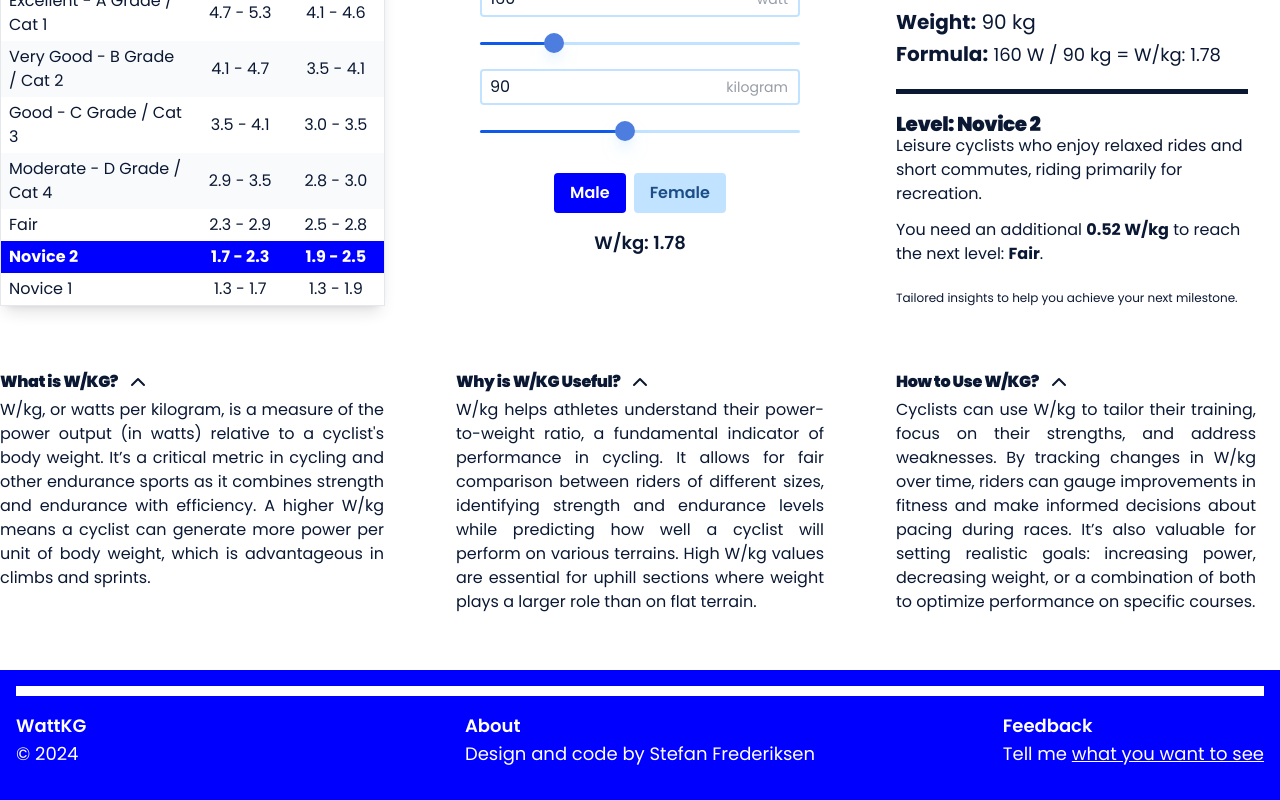
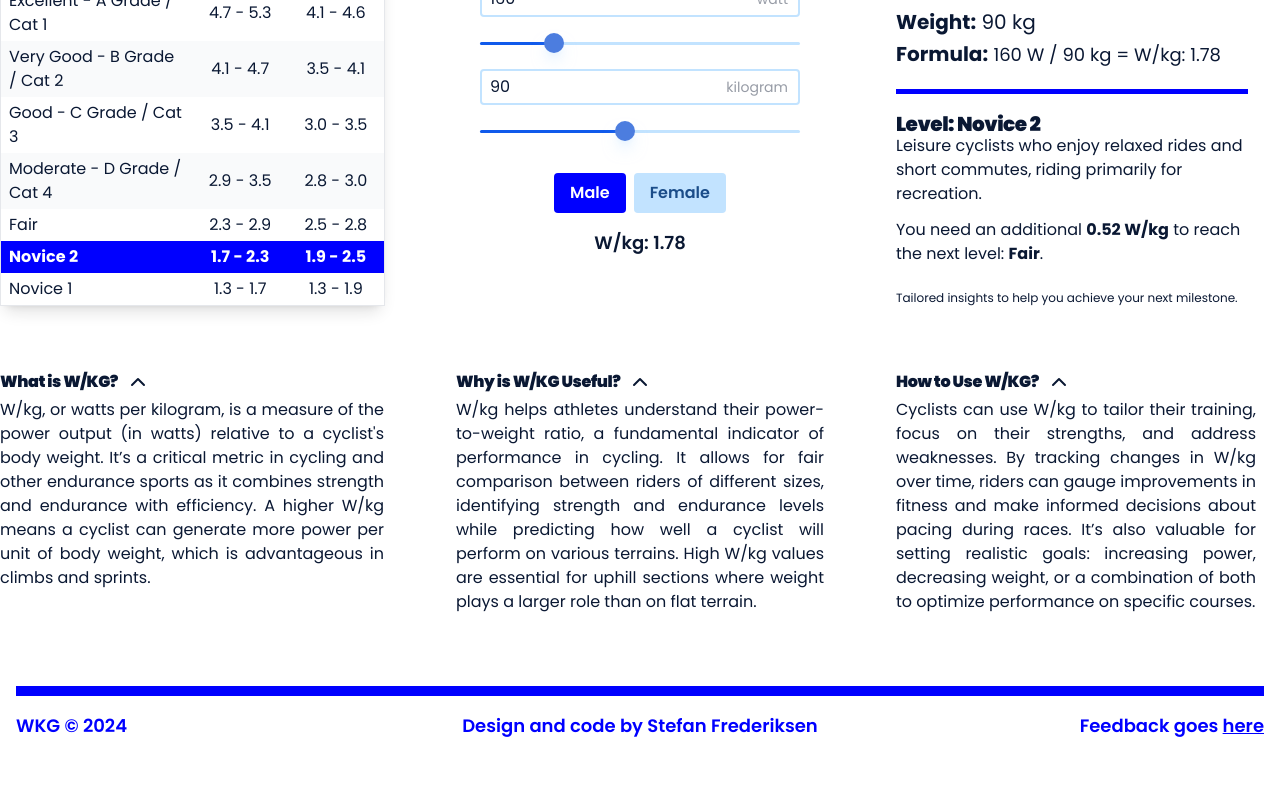
Before and after one commit to Roysignaler/wkg, a Next.js app: page / in a window 1280 px wide. Shown: the part 318-1118 px from the top of the page. After the commit the page ends 1090 px from the top, so only its background shows below. Built offline with nearby package versions, Linux system fonts and the light colour scheme.

Commit message:
Made it work

```diff
--- a/src/app/components/DataSummaryCard.tsx
+++ b/src/app/components/DataSummaryCard.tsx
@@ -41,7 +41,11 @@ export default function DataSummaryCard({
         </CardDescription>
       </CardHeader>
       <CardContent className="space-y-4">
-        <div className="space-y-1 border-b-[5px] pb-5">
+        <div
+          className={`space-y-1 border-b-[5px] pb-5 ${
+            isWarmTheme ? "border-[#F94807]" : "border-color-bright-100"
+          }`}
+        >
           <p>
             <strong>Gender:</strong>{" "}
             {gender.charAt(0).toUpperCase() + gender.slice(1)}
--- a/src/app/components/Footer.tsx
+++ b/src/app/components/Footer.tsx
@@ -9,33 +9,37 @@ export default function Footer({ isWarmTheme, toggleTheme }: FooterProps) {
   return (
     <footer
       className={`w-full p-4 ${
-        isWarmTheme ? "bg-[#F94807]" : "bg-color-bright-100"
-      } text-white`}
+        isWarmTheme ? "text-[#F94807]" : "text-color-bright-100"
+      }`}
     >
-      <div className="max-w-screen-xl mx-auto border-b-[10px] border-white"></div>
+      <div
+        className={`max-w-screen-xl mx-auto border-b-[10px] ${
+          isWarmTheme ? "border-[#F94807]" : "border-color-bright-100"
+        }`}
+      ></div>
 
       <div className="grid grid-cols-3 gap-4 max-w-screen-xl mx-auto py-4 text-lg">
         <div className="flex md:justify-start items-start">
           <div>
-            <h2 className="text-lg font-semibold">WattKG</h2>
-            <p>© 2024</p>
+            <h2 className="text-lg font-semibold">WKG © 2024</h2>
+            <p></p>
           </div>
         </div>
         <div className="flex lg:justify-center items-start">
           <div>
-            <h2 className="text-lg font-semibold">About</h2>
-            <p>Design and code by Stefan Frederiksen</p>
+            <h2 className="text-lg font-semibold">
+              Design and code by Stefan Frederiksen
+            </h2>
           </div>
         </div>
-        <div className="flex lg:justify-end items-start">
+        <div className="flex lg:justify-end items-start lg:items-end">
           <div>
-            <h2 className="text-lg font-semibold">Feedback</h2>
-            <p>
-              Tell me{" "}
+            <h2 className="text-lg font-semibold">
+              Feedback goes{" "}
               <a href="https://forms.gle/aDMDVmzJjn95rDT97">
-                <u>what you want to see</u>
+                <u>here</u>
               </a>
-            </p>
+            </h2>
           </div>
         </div>
       </div>
--- a/src/app/page.tsx
+++ b/src/app/page.tsx
@@ -56,7 +56,7 @@ export default function Home() {
         <Header isWarmTheme={isWarmTheme} toggleTheme={toggleTheme} />
 
         {/* Main Content Area */}
-        <main className="flex-grow overflow-y-auto w-full max-w-screen-xl mx-auto py-4 ">
+        <main className=" overflow-y-auto w-full max-w-screen-xl mx-auto py-4 ">
           {/* WattToKgCalculator component */}
           <section className="grid grid-cols-1 sm:grid-cols-1 md:grid-cols-1 lg:grid-cols-3 gap-4 pb-0">
             <div className="order-1 md:order-1 lg:order-2 p-0 py-4 flex justify-center items-center">
```
